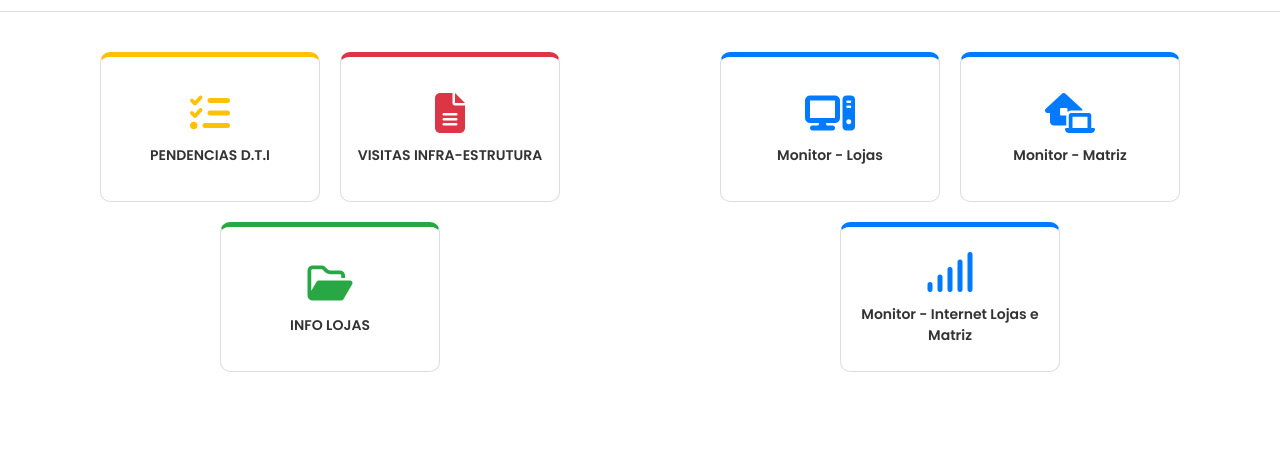
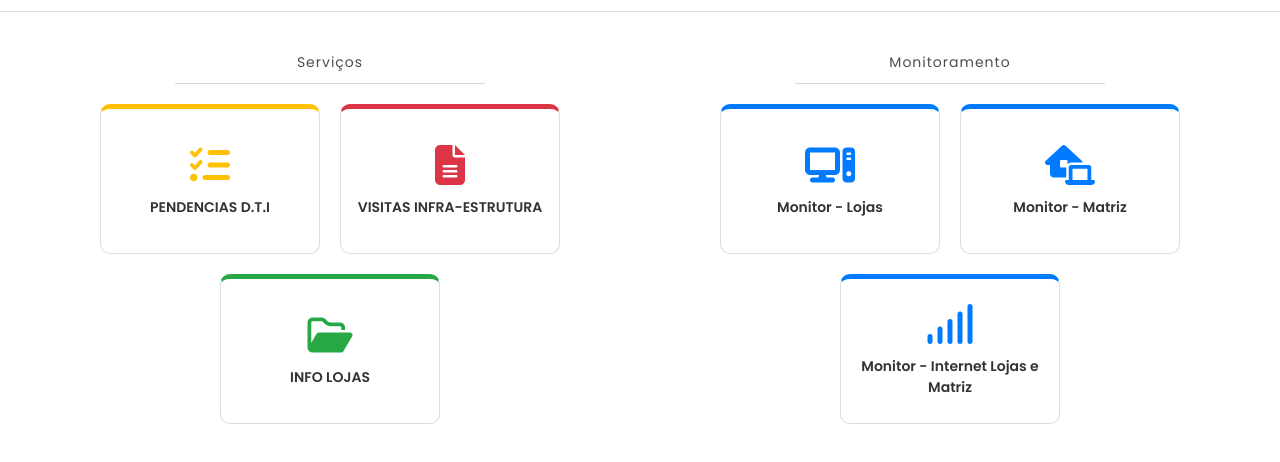
Before and after one commit to denninho1/CONTROLLER-D.T.I, a plain HTML site: page main.html in a window 1280 px wide. Shown: the part 48-510 px from the top of the page. Drawn offline with Linux system fonts and the light colour scheme.

Commit message:
restruturação html

```diff
--- a/css/style.css
+++ b/css/style.css
@@ -78,6 +78,27 @@ body {
 }
 
 /* Container das boxes */
+.boxs_wrapper {
+    display: flex;
+    flex-direction: column;
+    align-items: center;
+}
+
+.boxs_wrapper #boxs_title {
+    color: #4e4e4e;
+    font-size: 1.4rem;
+    font-weight:400;
+    letter-spacing: 1px;
+}
+
+.boxs_wrapper #boxs_bar {
+    margin-top: 10px;
+    background-color: #d8d8d8;
+    width: 50%;
+    height: 1px;
+}
+
+
 .boxs_navs {
     display: flex;
     flex-wrap: wrap;
@@ -85,10 +106,12 @@ body {
     max-width: 1000px;
     width: 100%;
     justify-content: center;
+    margin-top: 20px;
 }
 
 /* Estilo base das boxes */
 .box {
+    position: relative;
     width: 220px;
     height: 150px;
 
@@ -103,6 +126,13 @@ body {
 
     cursor: pointer;
     transition: all 0.3s ease;
+}
+
+.box a {
+    position: absolute;
+    width: 100%;
+    height: 100%;
+    top: 0; left: 0;
 }
 
 /* Ícones */
--- a/main.html
+++ b/main.html
@@ -14,34 +14,47 @@
         <div class="right"><i class="fa-solid fa-user"></i></div>
     </header>
     <section class="main">
+        <div class="boxs_wrapper">
+            <h2 id="boxs_title">Serviços</h2>
+            <span id="boxs_bar"></span>
             <div class="boxs_navs">
                 <div class="box box_pending">
                     <i class="fa-solid fa-list-check"></i>
                     <span>PENDENCIAS D.T.I</span>
+                    <a href="./pages/monitor_lojas.html" class="link_box"></a>
                 </div>
                 <div class="box box_infra">
                     <i class="fa-solid fa-file-lines"></i>
                     <span>VISITAS INFRA-ESTRUTURA</span>
+                    <a href="./pages/monitor_lojas.html" class="link_box"></a>
                 </div>
                 <div class="box box_info">
                     <i class="fa-regular fa-folder-open"></i>
                     <span>INFO LOJAS</span>
+                    <a href="./pages/monitor_lojas.html" class="link_box"></a>
+                </div>
+            </div>
         </div>
 
-        </div>
-
+        <div class="box_monitorings boxs_wrapper">
+            <h2 id="boxs_title">Monitoramento</h2>
+            <span id="boxs_bar"></span>
             <div class="boxs_navs">
                 <div class="box monitor_lojas box_monitor">
                     <i class="fa-solid fa-computer"></i>
                     <span>Monitor - Lojas</span>
+                    <a href="./pages/monitor_lojas.html" class="link_box"></a>
                 </div>
                 <div class="box monitor_matriz box_monitor">
                     <i class="fa-solid fa-house-laptop"></i>
                     <span>Monitor - Matriz</span>
+                    <a href="./pages/monitor_lojas.html" class="link_box"></a>
                 </div>
                 <div class="box monitor_internet box_monitor">
                     <i class="fa-solid fa-signal"></i>
                     <span>Monitor - Internet Lojas e Matriz</span>
+                    <a href="./pages/monitor_lojas.html" class="link_box"></a>
+                </div>
             </div>
         </div>
     </section>
```
Also changed, not shown: pages/infra.html (added, +13 -0 lines). Lines whose indentation alone changed are shown as unchanged.
